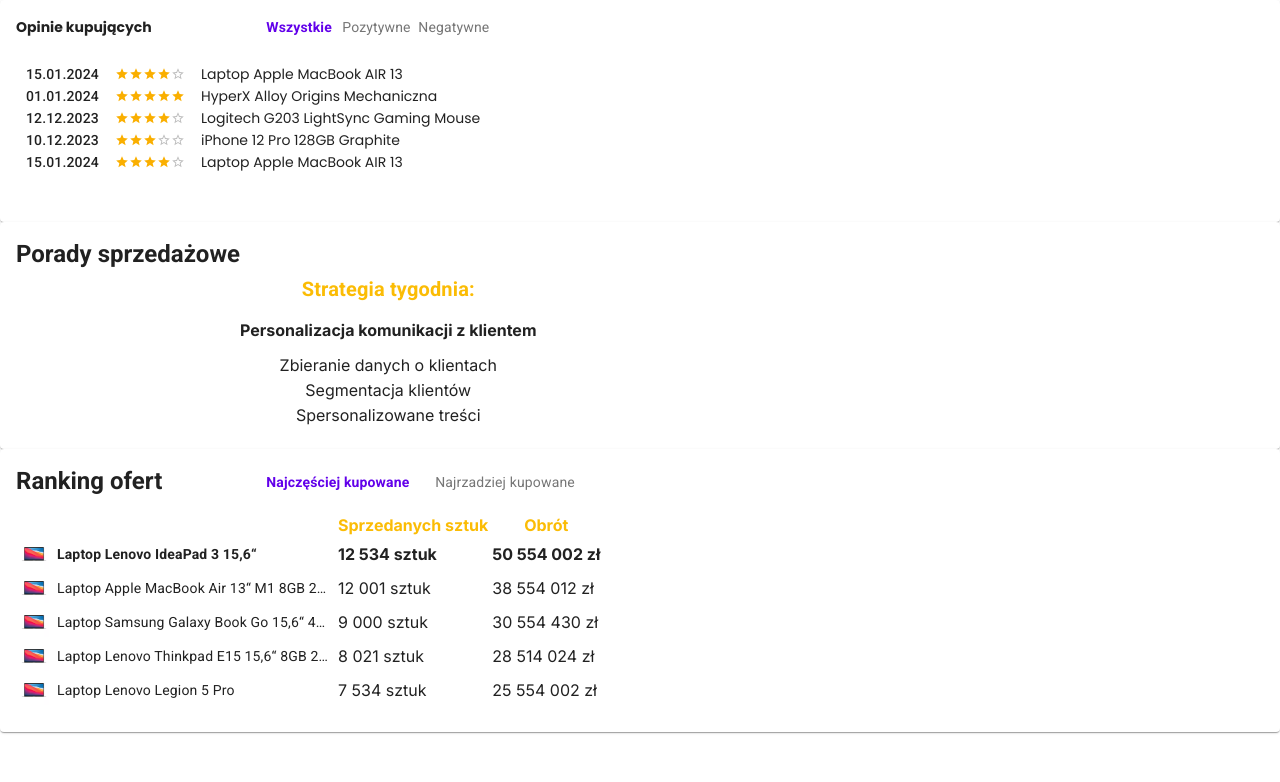
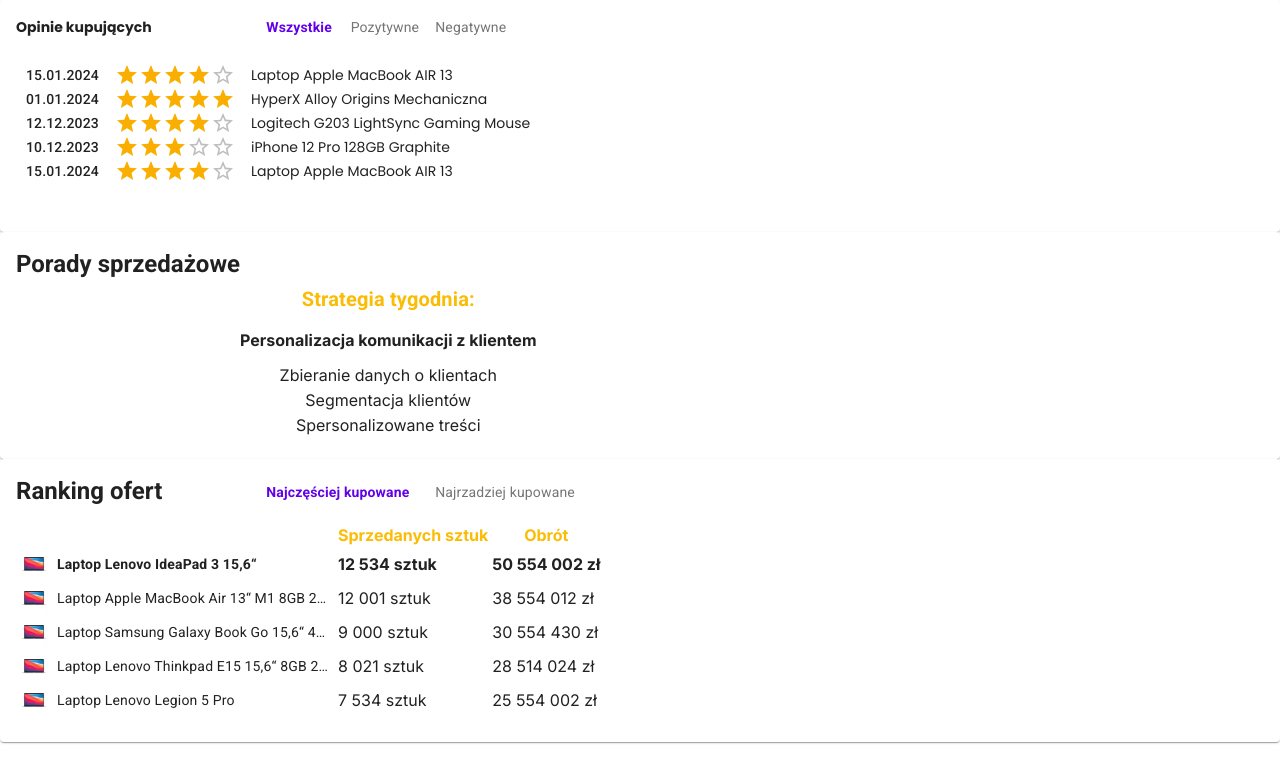
Before and after one commit to CezaryS8/pgui-projekt, a Next.js app: page /test in a window 1280 px wide. Shown: the top 782 px of the page. Built offline with nearby package versions, Linux system fonts and the light colour scheme.

Commit message:
Added states to the ReviewsWidget

```diff
--- a/components/ReviewsWidget/Review.js
+++ b/components/ReviewsWidget/Review.js
@@ -7,7 +7,6 @@
 const Review = ({ product, review, date }) => {
     const textStyle = {
         fontFamily: "Poppins",
-        fontSize: "14px",
         fontWeight: 600,
         lineHeight: "22px",
         letterSpacing: "0px",
--- a/components/ReviewsWidget/ReviewsWidget.js
+++ b/components/ReviewsWidget/ReviewsWidget.js
@@ -1,4 +1,6 @@
-import React from "react";
+"use client";
+
+import React, { useState } from "react";
 import Card from "@mui/material/Card";
 import CardContent from "@mui/material/CardContent";
 import Typography from "@mui/material/Typography";
@@ -9,7 +11,13 @@
 import { Paper } from "@mui/material";
 import Review from "./Review";
 
+const all = "all";
+const positive = "positive";
+const negative = "negative";
+
 const ReviewsWidget = () => {
+    const [selectedCategory, setSelectedCategory] = useState(all);
+
     const textStyle = {
         fontFamily: "Poppins",
         fontSize: "14px",
@@ -33,26 +41,39 @@
                         Opinie kupujących
                     </Typography>
                     <Grid container spacing={2}>
-                        <Grid item xs={0.9}>
-                            <CategorySelector isSelected={true}>Wszystkie</CategorySelector>
+                        <Grid item xs={1} onClick={() => setSelectedCategory(all)}>
+                            <CategorySelector
+                                isSelected={selectedCategory === all}
+                            >
+                                Wszystkie
+                            </CategorySelector>
                         </Grid>
-                        <Grid item xs={0.9}>
-                            <CategorySelector isSelected={false}>Pozytywne</CategorySelector>
+                        <Grid item xs={1} onClick={() => setSelectedCategory(positive)}>
+                            <CategorySelector
+                                isSelected={selectedCategory === positive}
+
+                            >
+                                Pozytywne
+                            </CategorySelector>
                         </Grid>
-                        <Grid item xs={0.9}>
-                            <CategorySelector isSelected={false}>Negatywne</CategorySelector>
+                        <Grid item xs={1} onClick={() => setSelectedCategory(negative)}>
+                            <CategorySelector
+                                isSelected={selectedCategory === negative}
+                            >
+                                Negatywne
+                            </CategorySelector>
                         </Grid>
                     </Grid>
                 </div>
                 <Paper elevation={0} sx={{ padding: "10px", marginBottom: "15px" }}>
-                    <Review product="Laptop Apple MacBook AIR 13" review={4} date="15.01.2024"/>
-                    <Review product="HyperX Alloy Origins Mechaniczna" review={5} date="01.01.2024"/>
-                    <Review product="Logitech G203 LightSync Gaming Mouse" review={4} date="12.12.2023"/>
-                    <Review product="iPhone 12 Pro 128GB Graphite" review={3} date="10.12.2023"/>
-                    <Review product="Laptop Apple MacBook AIR 13" review={4} date="15.01.2024"/>
+                    <Review product="Laptop Apple MacBook AIR 13" review={4} date="15.01.2024" />
+                    <Review product="HyperX Alloy Origins Mechaniczna" review={5} date="01.01.2024" />
+                    <Review product="Logitech G203 LightSync Gaming Mouse" review={4} date="12.12.2023" />
+                    <Review product="iPhone 12 Pro 128GB Graphite" review={3} date="10.12.2023" />
+                    <Review product="Laptop Apple MacBook AIR 13" review={4} date="15.01.2024" />
                 </Paper>
             </CardContent>
-        </Card>
+        </Card >
     );
 };
 
```
